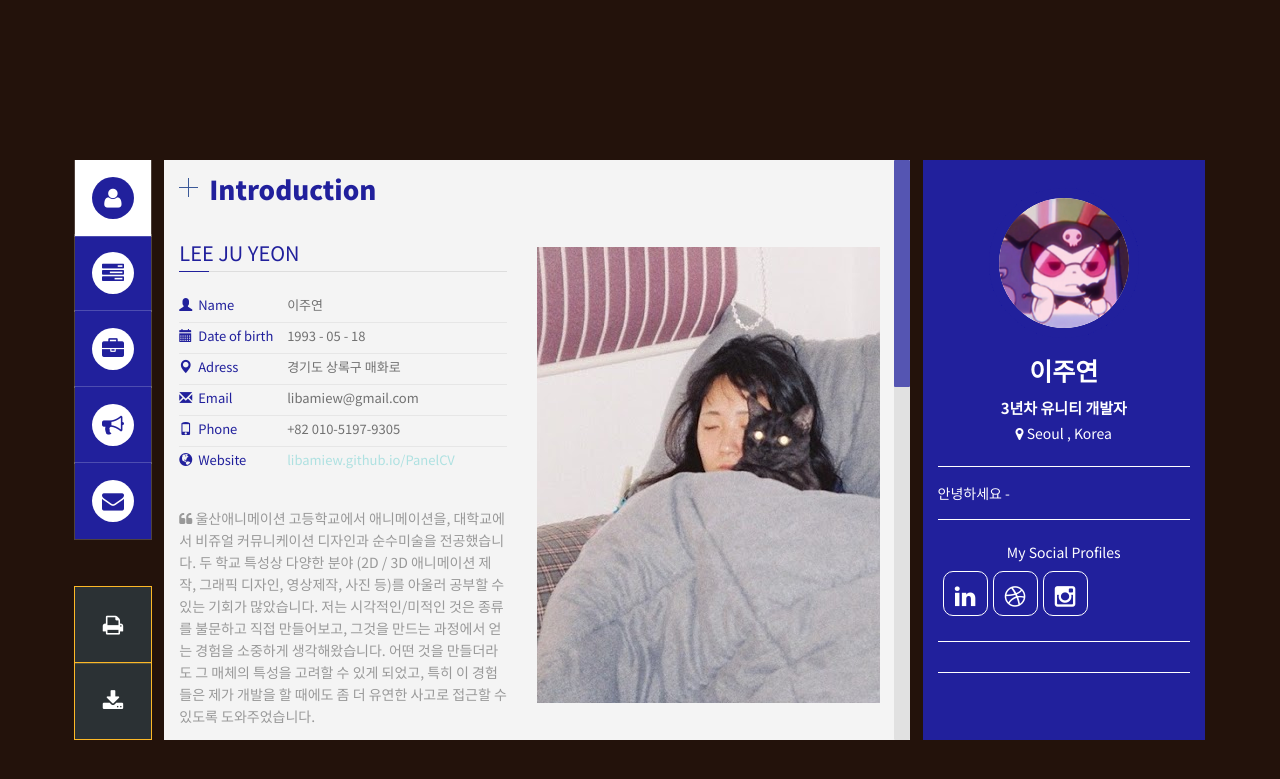
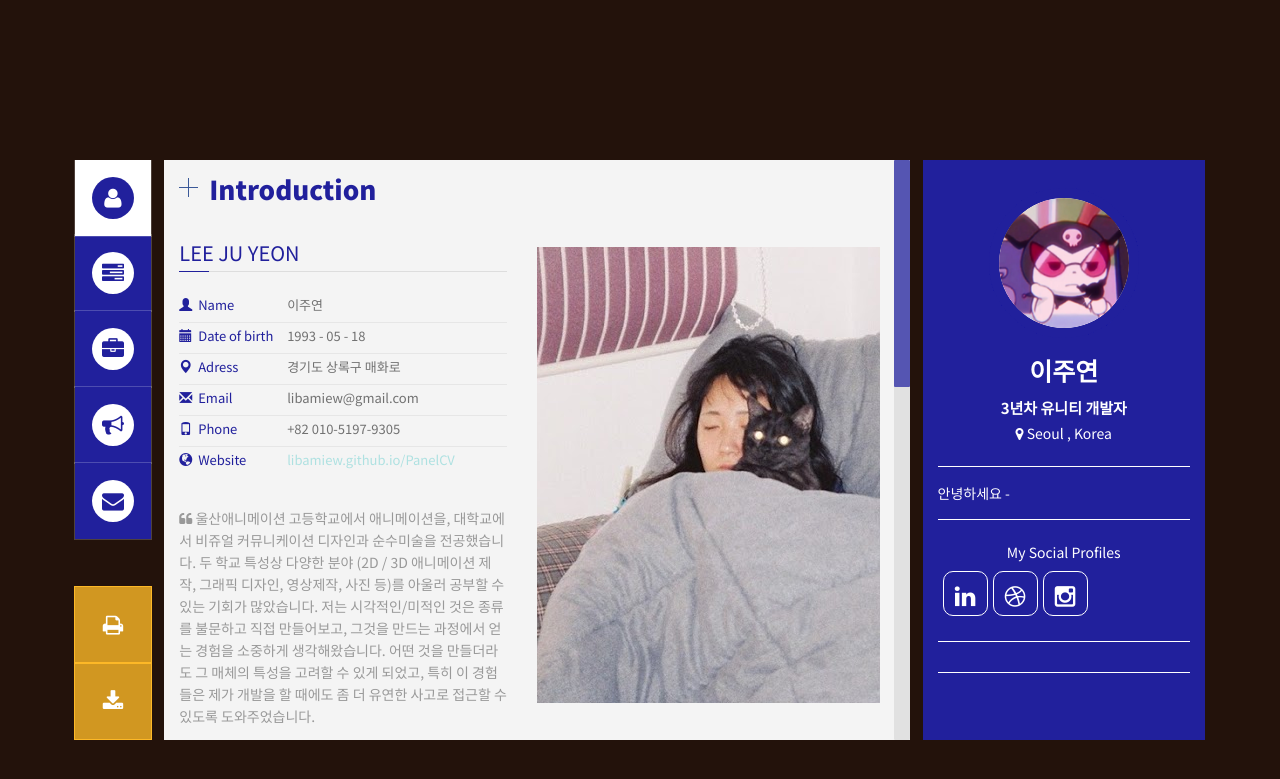
Before and after one commit to libamiew/PanelCV, a Jekyll site: the page built from index.html, in a window 1280 px wide. Shown: the top 779 px of the page. Built offline with Jekyll 4.4.1, drawn with Linux system fonts in a browser that asks for light colours; some web fonts are replaced.

Commit message:
Update main.css

```diff
--- a/assets/css/main.css
+++ b/assets/css/main.css
@@ -2854,7 +2854,7 @@ li h6{
 
 #print,
 #downlowd {
-    background: rgba(45, 57, 63, 0.8);
+    background: rgba(253, 184, 39, 0.8);
 }
 
 #print:hover,
```
